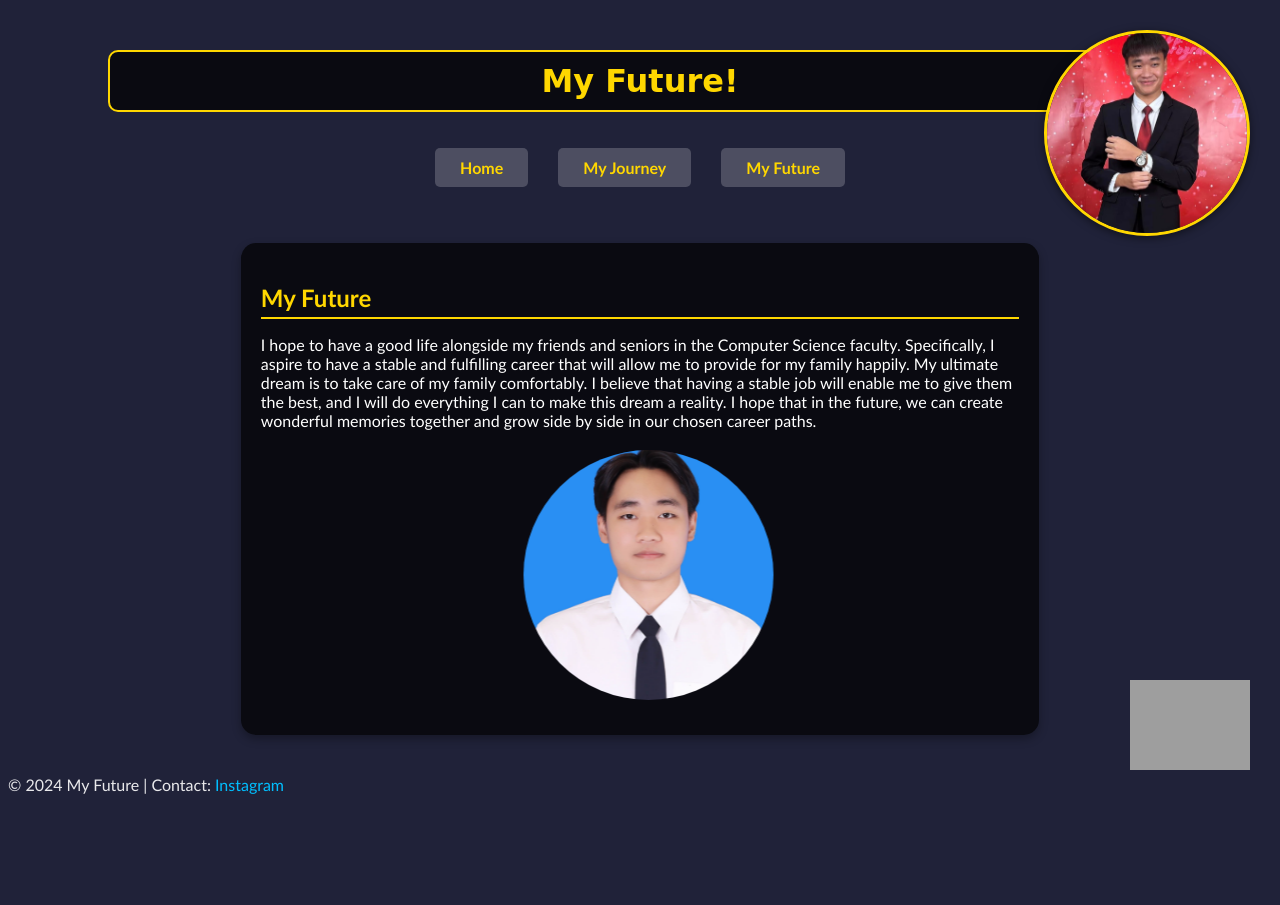
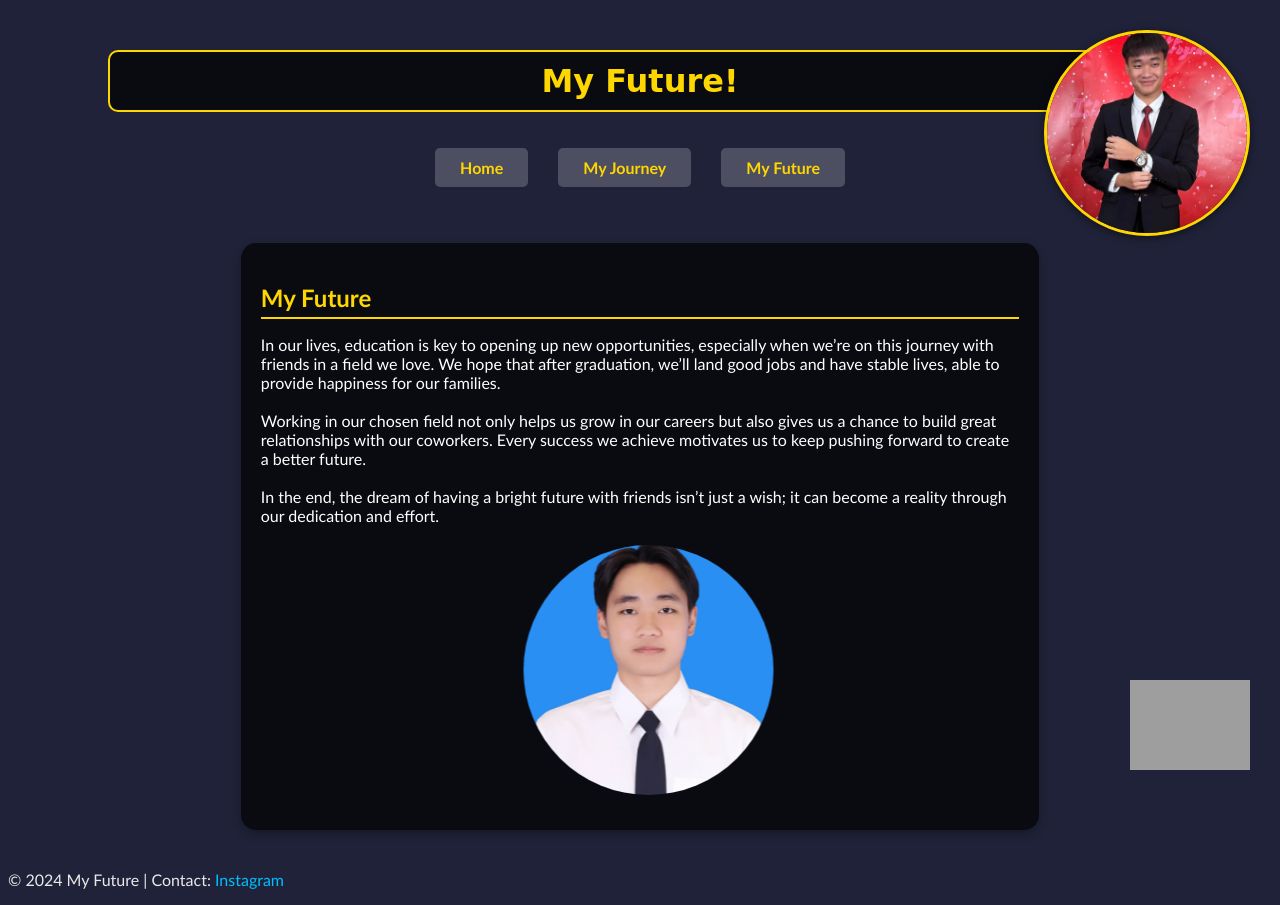
Before and after one commit to Songsatit/6709650367_MyCSTUStory, a plain HTML site: page myfuture.html in a window 1280 px wide. Before the commit the page ends 810 px from the top, so only its background shows below. Drawn offline with Linux system fonts and the light colour scheme; grey boxes are pictures that could not be loaded; a web font is replaced by a local one.

Commit message:
my future 2

```diff
--- a/myfuture.html
+++ b/myfuture.html
@@ -25,11 +25,9 @@
         </a>
         <div class="text">
             <h2>My Future</h2>
-            <p>I hope to have a good life alongside my friends and seniors in the Computer Science faculty. Specifically, I aspire to have a stable and fulfilling career that will allow me to provide for my family happily.
+            <p> In our lives, education is key to opening up new opportunities, especially when we’re on this journey with friends in a field we love. We hope that after graduation, we’ll land good jobs and have stable lives, able to provide happiness for our families.<br></br>Working in our chosen field not only helps us grow in our careers but also gives us a chance to build great relationships with our coworkers. Every success we achieve motivates us to keep pushing forward to create a better future. <br></br>In the end, the dream of having a bright future with friends isn’t just a wish; it can become a reality through our dedication and effort.</p>
 
-                My ultimate dream is to take care of my family comfortably. I believe that having a stable job will enable me to give them the best, and I will do everything I can to make this dream a reality.
 
-                I hope that in the future, we can create wonderful memories together and grow side by side in our chosen career paths.</p>
             <img class="me" src="resources/IMG_6841.jpg">
             </div>
     </div>
```
